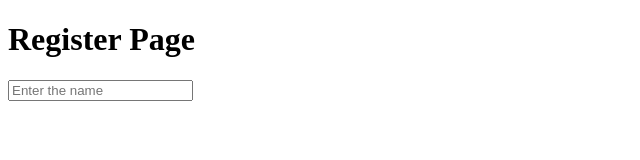
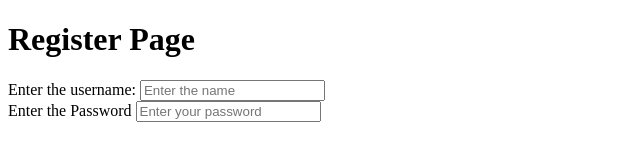
Before and after one commit to JayanthDevupalli/flaskregister, a plain HTML site: page index.html in a window 1280 px wide. Shown: the whole page, without its empty margins (0-640 px from the left). Drawn offline with Linux system fonts and the light colour scheme.

Commit message:
updated first commit

```diff
--- a/index.html
+++ b/index.html
@@ -8,7 +8,10 @@
 <body>
     <h1>Register Page</h1>
     <form action="submit">
-        <input type="text" placeholder="Enter the name">
+        <label for="username">Enter the username: </label>
+        <input type="text" id="username" placeholder="Enter the name" required><br>
+        <label for="password">Enter the Password</label>
+        <input type="password" name="password" id="password" placeholder="Enter your password" required>
 
     </form>
 </body>
```
